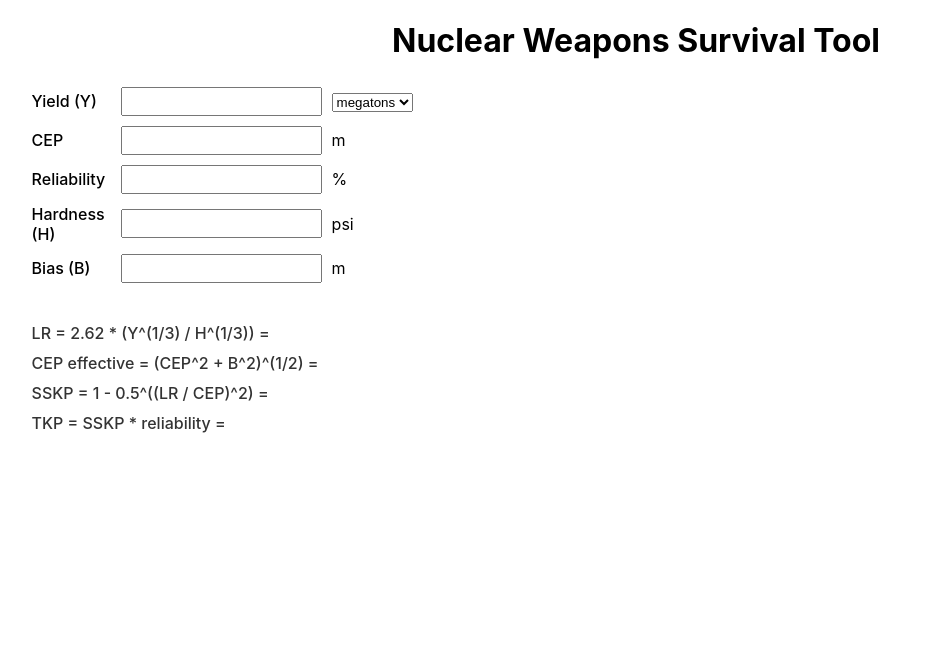
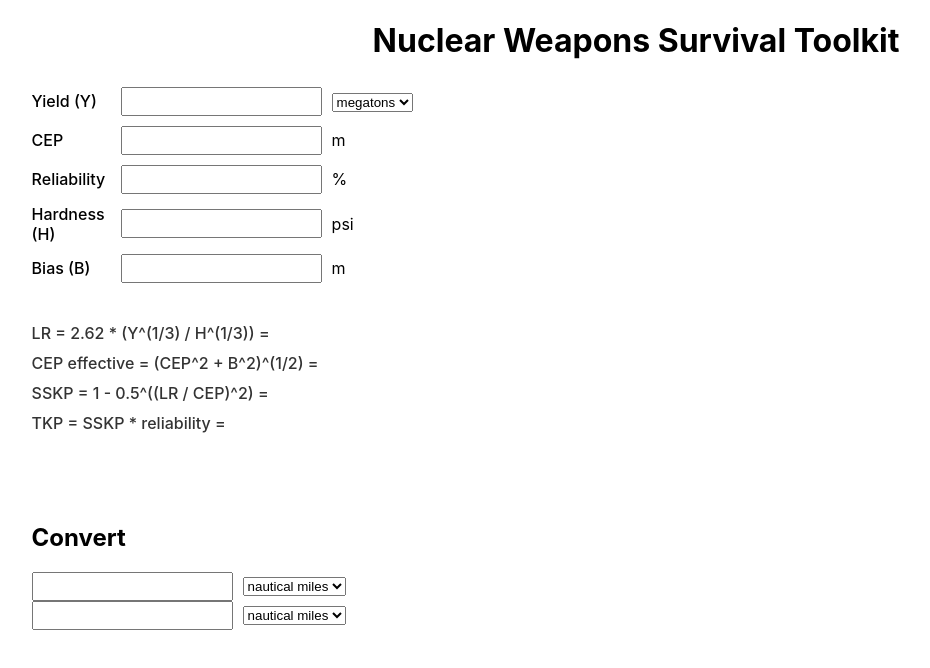
Before and after one commit to tvergho/press-calculator, a React (Create React App) app: page / in a window 1280 px wide. Shown: the top 668 px of the page, without its empty margins (4-934 px from the left). Built offline with nearby package versions, Linux system fonts and the light colour scheme.

Commit message:
feat: converter

```diff
--- a/public/index.html
+++ b/public/index.html
@@ -7,7 +7,7 @@
     <meta name="theme-color" content="#000000" />
     <meta
       name="description"
-      content="Web site created using create-react-app"
+      content="Good luck on the midterm..."
     />
     <link rel="apple-touch-icon" href="%PUBLIC_URL%/logo192.png" />
     <!--
@@ -24,7 +24,7 @@
       work correctly both with client-side routing and a non-root public URL.
       Learn how to configure a non-root public URL by running `npm run build`.
     -->
-    <title>React App</title>
+    <title>Nuclear Weapons Survival Toolkit</title>
   </head>
   <body>
     <noscript>You need to enable JavaScript to run this app.</noscript>
--- a/src/App.js
+++ b/src/App.js
@@ -1,4 +1,4 @@
-import { useState } from 'react';
+import { useEffect, useState } from 'react';
 import './App.scss';
 
 const isValidFloat = (str) => {
@@ -6,13 +6,20 @@ const isValidFloat = (str) => {
   return str.length === 0 || floatRegex.test(str);
 }
 
+const nauticalMilesConversionRatio = 1852;
+const feetConversionRatio = 3.28084;
+
 function App() {
   const [yieldVal, setYieldVal] = useState('');
   const [cep, setCep] = useState('');
   const [reliability, setReliability] = useState('');
   const [yieldUnit, setYieldUnit] = useState('mt');
   const [bias, setBias] = useState('');
-  const [hardness, setHardness] = useState('')
+  const [hardness, setHardness] = useState('');
+  const [conversionInput, setConversionInput] = useState('');
+  const [conversionOutput, setConversionOutput] = useState('');
+  const [inputUnit, setInputUnit] = useState('nm');
+  const [outputUnit, setOutputUnit] = useState('nm');
 
   const onChange = (e, setter) => {
     if (isValidFloat(e.target.value)) {
@@ -22,15 +29,26 @@ function App() {
 
   const scaledYieldVal = yieldUnit === 'mt' ? yieldVal : yieldVal / 1000;
   const nmLethalRadius = (yieldVal && hardness) ? 2.62 * (Math.pow(scaledYieldVal, 1/3)/Math.pow(hardness, 1/3)) : undefined;
-  const mLethalRadius = nmLethalRadius ? nmLethalRadius * 1852 : undefined;
+  const mLethalRadius = nmLethalRadius ? nmLethalRadius * nauticalMilesConversionRatio : undefined;
   const cepEffective = bias ? Math.pow(Math.pow(cep, 2) + Math.pow(bias, 2), 1/2) : undefined;
   const cepActual = cepEffective || cep;
   const sskp = mLethalRadius && cepActual ? 1 - Math.pow(0.5, Math.pow(mLethalRadius/(cepActual), 2)) : undefined;
   const tkp = sskp && reliability ? sskp * (reliability/100) : undefined;
 
+  useEffect(() => {
+    if (inputUnit === outputUnit) setConversionOutput(conversionInput);
+    else if (inputUnit === 'nm' && outputUnit === 'm') setConversionOutput(conversionInput*nauticalMilesConversionRatio);
+    else if (inputUnit === 'm' && outputUnit === 'nm') setConversionOutput(conversionInput/nauticalMilesConversionRatio);
+    else if (inputUnit === 'm' && outputUnit === 'ft') setConversionOutput(conversionInput*feetConversionRatio);
+    else if (inputUnit === 'ft' && outputUnit === 'm') setConversionOutput(conversionInput/feetConversionRatio);
+    else if (inputUnit === 'nm' && outputUnit === 'ft') setConversionOutput(conversionInput*nauticalMilesConversionRatio*feetConversionRatio);
+    else if (inputUnit === 'ft' && outputUnit === 'nm') setConversionOutput(conversionInput/nauticalMilesConversionRatio/feetConversionRatio);
+    else setConversionOutput('');
+  }, [conversionInput, inputUnit, outputUnit])
+
   return (
     <div className="App">
-      <h1>Nuclear Weapons Survival Tool</h1>
+      <h1>Nuclear Weapons Survival Toolkit</h1>
 
       <div className="inputs">
         <div className="input-container">
@@ -85,6 +103,26 @@ function App() {
           <span style={{fontWeight: 700}}>{(sskp && reliability) && ` ≈ ${(tkp*100).toFixed(2)}%`}</span>
         </div>
       </div>
+
+      <div className="convert">
+        <h2>Convert</h2>
+        <div>
+          <input type="text" value={conversionInput} onChange={(e) => onChange(e, setConversionInput)}></input>
+          <select value={inputUnit} onChange={(e) => setInputUnit(e.target.value)}>
+            <option value="nm">nautical miles</option>
+            <option value="m">meters</option>
+            <option value="ft">feet</option>
+          </select>
+        </div>
+        <div>
+          <input type="text" value={conversionOutput} readOnly></input>
+          <select value={outputUnit} onChange={(e) => setOutputUnit(e.target.value)}>
+            <option value="nm">nautical miles</option>
+            <option value="m">meters</option>
+            <option value="ft">feet</option>
+          </select>
+        </div>
+      </div>
     </div>
   );
 }
--- a/src/App.scss
+++ b/src/App.scss
@@ -2,8 +2,20 @@ h1 {
   text-align: center;
 }
 
-.inputs, .equations {
+.inputs, .equations, .convert {
   margin-left: 2vw;
+}
+
+.convert {
+  padding: 5px 10px;
+  margin-top: 50px;
+
+  select {
+    margin-left: 10px;
+  }
+  input {
+    padding: 5px 10px;
+  }
 }
 
 .equations {
```
